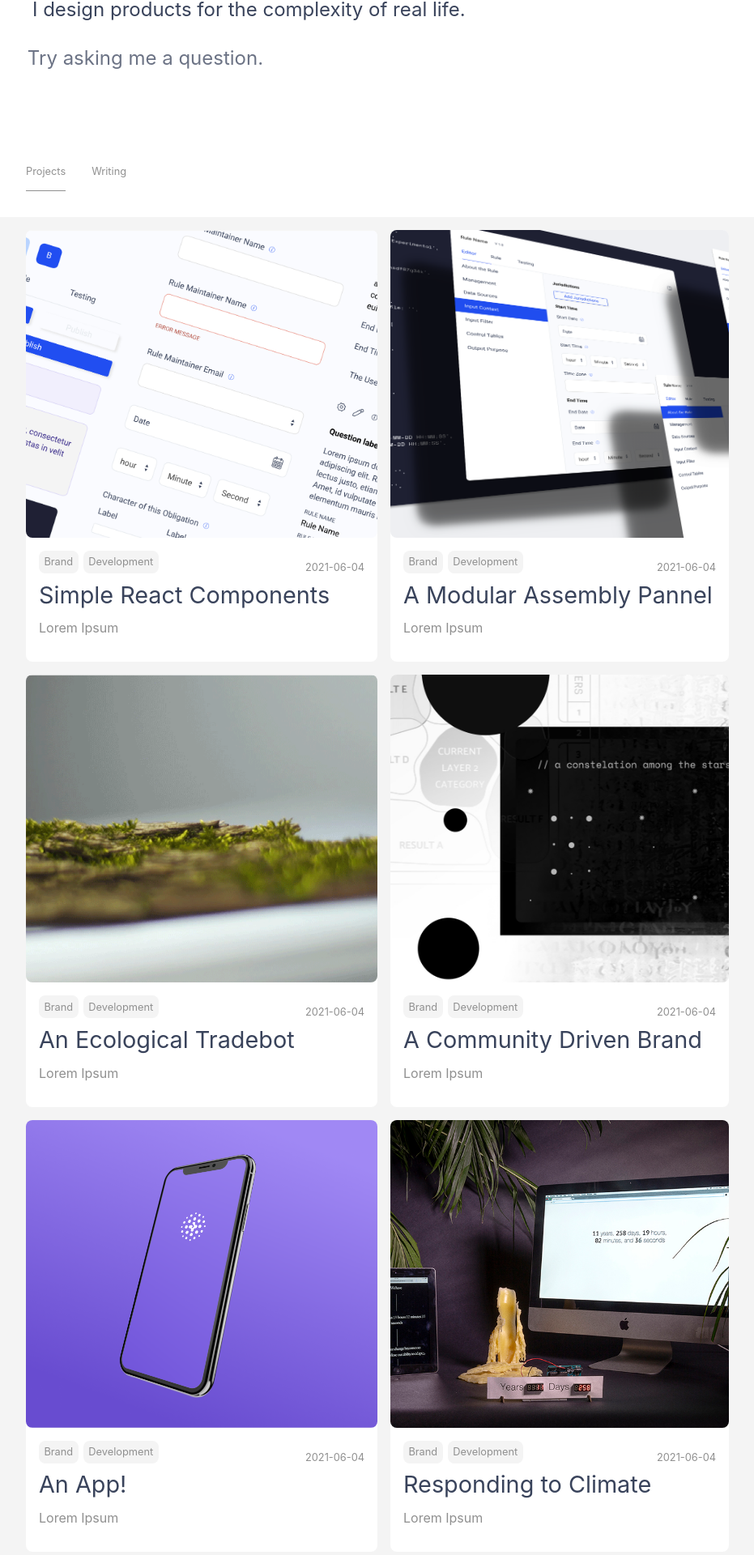
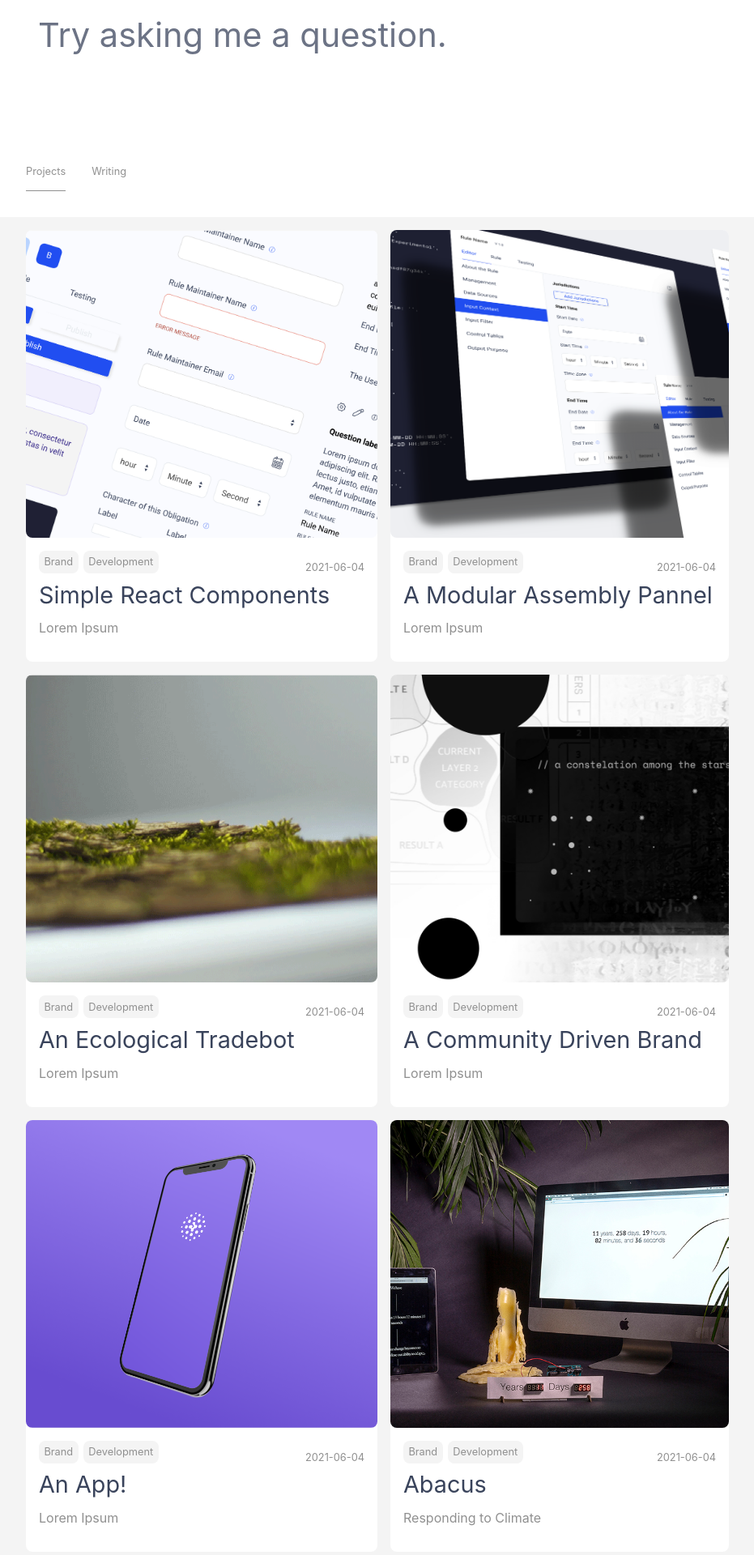
Before and after one commit to millenniallglyphs/dialogue-tree, a Next.js app: page / in a window 1280 px wide. Shown: the part 395-2315 px from the top of the page at 81% size, without its empty margins (174-1105 px from the left). Built offline with nearby package versions, Linux system fonts and the light colour scheme.

Commit message:
simplified project layout

```diff
--- a/components/FileBlock.js
+++ b/components/FileBlock.js
@@ -10,6 +10,9 @@ export default function FileBlock({type, content, label, target}) {
             display: flex;
             color: #909090;
             align-items: center;
+            background: #fff;
+            border-radius: 8px;
+            padding: 0 1em 1em 1em;
         `}>
 
                 { type ? (
--- a/projects/abacus.mdx
+++ b/projects/abacus.mdx
@@ -1,7 +1,7 @@
 ---
-title: 'Responding to Climate'
+title: 'Abacus'
 date: '2021-06-04'
-description: 'Lorem Ipsum'
+description: 'Responding to Climate'
 image: 'newdim_abacus_00.jpg'
 tags: [
     {label: 'Brand', target: 'test'},
@@ -9,4 +9,8 @@ tags: [
 ]
 ---
 
-<BlockContent title="Economy by Nature" paragraph="Lorem ipsum dolor sit amet, consectetur adipiscing elit. Mi neque senectus potenti ullamcorper magna viverra sit dolor. Consectetur nisl ac ac adipiscing a in facilisis maecenas ultrices. Pharetra volutpat tempor risus scelerisque." img="newdim_abacus_00.jpg" cta="test" right="true" label="Read the Paper →" />
+#### Economy by Nature
+
+Lorem ipsum dolor sit amet, consectetur adipiscing elit. Mi neque senectus potenti ullamcorper magna viverra sit dolor. Consectetur nisl ac ac adipiscing a in facilisis maecenas ultrices. Pharetra volutpat tempor risus scelerisque.
+
+![testing](/newdim_abacus_00.jpg)
--- a/styles/globals.css
+++ b/styles/globals.css
@@ -18,6 +18,30 @@ a {
 h2 {
   margin-top: 1.5em;
   margin-bottom: 1.5em;
+}
+
+h1 {
+  font-weight: 400;
+  font-size: 3.4em;
+  line-height: 1em;
+}
+
+h2 {
+  font-weight: 400;
+  font-size: 2.6em;
+  line-height: 1em;
+}
+
+h3 {
+  font-weight: 400;
+  font-size: 1.8em;
+  line-height: 1em;
+}
+
+h4 {
+  font-weight: 400;
+  font-size: 1.2em;
+  line-height: 1em;
 }
 
 .subMenu {
@@ -106,3 +130,11 @@ h2 {
 .questionhold>* {
   margin-left: 1em;
 }
+
+.wrapper {
+  width: 100%;
+}
+
+.wrapper>*>img {
+  width: 100%;
+}
```
Also changed, not shown: pages/projects/[id].js (+44 -20 lines).
